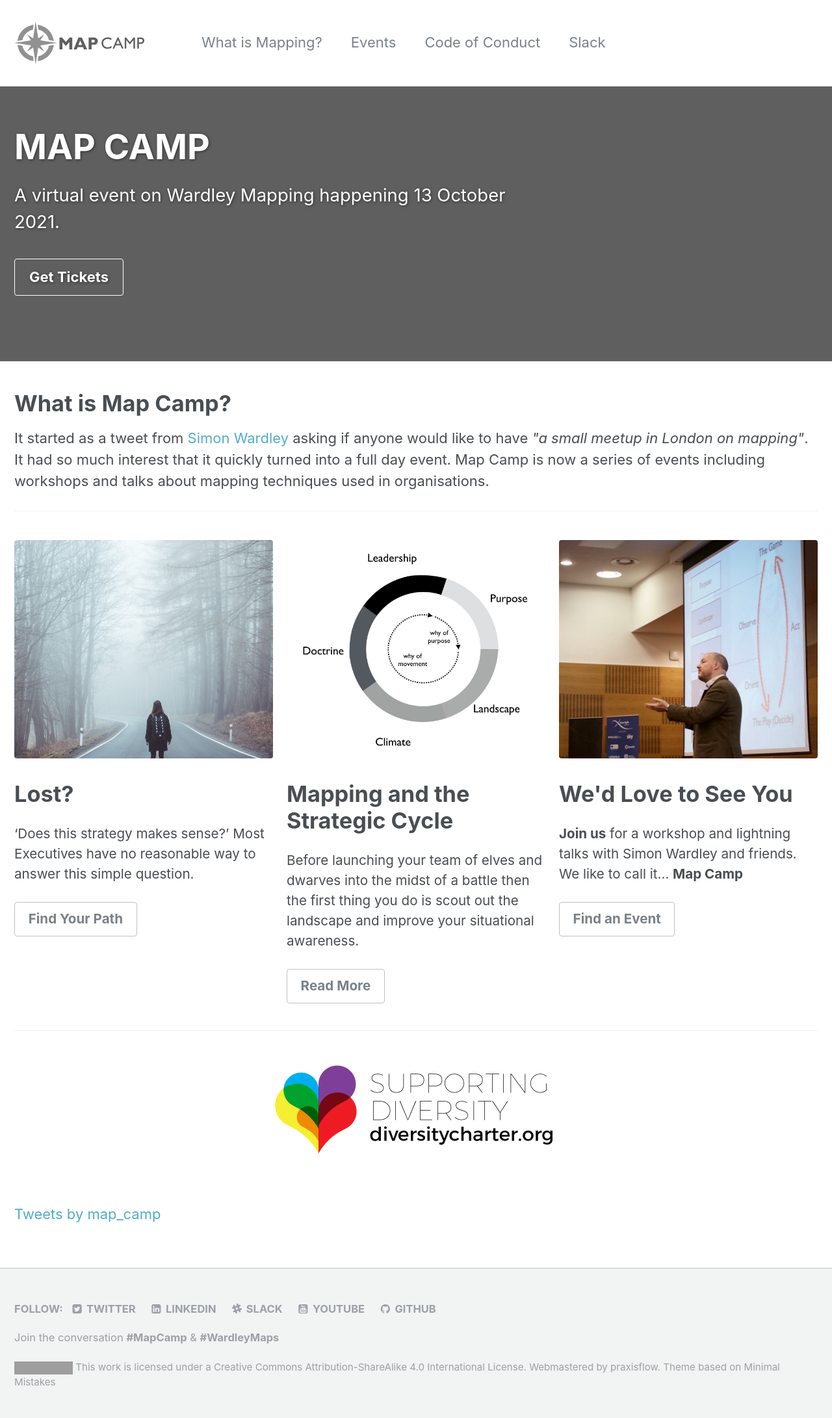
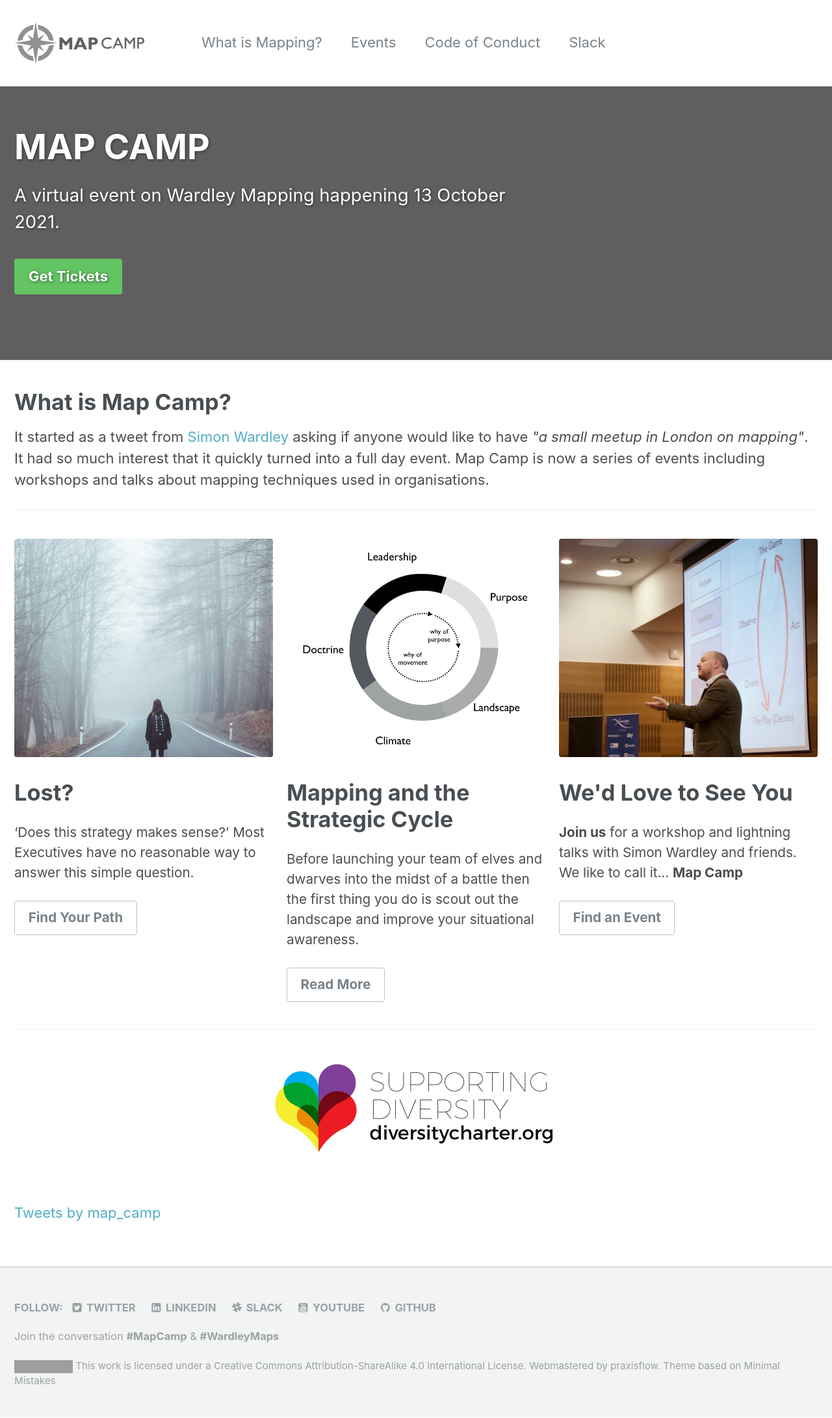
Before and after one commit to mapcampcommittee/mapcampcommittee.github.io, a Jekyll site: the page built from index.html, in a window 1280 px wide. Shown: the whole page at 65% size. Built offline with Jekyll 4.4.1, drawn with Linux system fonts in a browser that asks for light colours; the list of posts is cut into pages by our own code; comment, search, counter and statistics services are not loaded; grey boxes are pictures that could not be loaded.

Commit message:
adjust button style

```diff
--- a/_includes/page__hero.html
+++ b/_includes/page__hero.html
@@ -42,7 +42,7 @@
         <p class="page__meta"><i class="fa fa-clock-o" aria-hidden="true"></i> {% include read-time.html %}</p>
       {% endif %}
       {% if page.header.cta_url %}
-        <p><a href="{{ cta_path }}" class="btn btn--light-outline btn--large">{{ page.header.cta_label | default: site.data.ui-text[site.locale].more_label | default: "Learn More" }}</a></p>
+        <p><a href="{{ cta_path }}" class="btn btn--success btn--large">{{ page.header.cta_label | default: site.data.ui-text[site.locale].more_label | default: "Learn More" }}</a></p>
       {% endif %}
     </div>
   {% else %}
```
